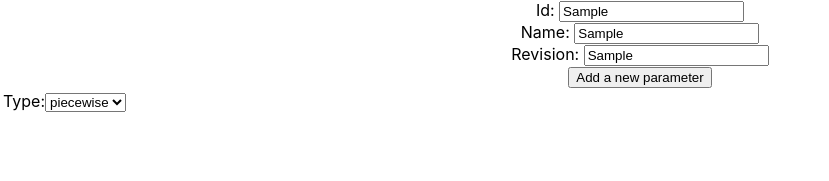
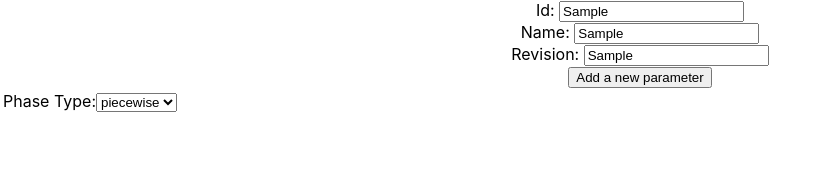
Before and after one commit to PeaPodTechnologies/schedule, a React (Create React App) app: page / in a window 1280 px wide. Both pictures are taken after typing "Sample", "Sample", "Sample" into the empty fields and a click on the button "Add a new parameter". Shown: the top 181 px of the page, without its empty margins (0-829 px from the left). Built offline with nearby package versions, Linux system fonts and the light colour scheme.

Commit message:
refactored the creation of ids

```diff
--- a/src/molecules/ParameterBlock.tsx
+++ b/src/molecules/ParameterBlock.tsx
@@ -1,4 +1,5 @@
 import { FC } from 'react';
+import { underscoreJoin } from '../utils';
 
 /**
  * these are the types of functions the peapod can use to control its environment
@@ -18,14 +19,17 @@ type ParameterBlockProps = {
 };
 
 const ParameterBlock: FC<ParameterBlockProps> = props => {
+	// creating ids
+	let paramId = underscoreJoin('select', 'parameterBlock', props.parameter);
+
 	return (
 		<tr>
 			{/* Dropdown for number of phases, used to generate PhaseBlocks (ToBeDeveloped) */}
 			<td>
-				<label htmlFor={'select' + props.parameter}>Type:</label>
+				<label htmlFor={underscoreJoin(paramId, 2)}>Phase Type:</label>
 				<select
 					onChange={event => props.updateType(event.target.value as PhaseTypes)}
-					name={'select-' + props.parameter}
+					name={underscoreJoin(paramId, 2)}
 				>
 					{Object.entries(PhaseTypes).map(type => {
 						return <option value={type[0]}>{type[1]}</option>;
```
